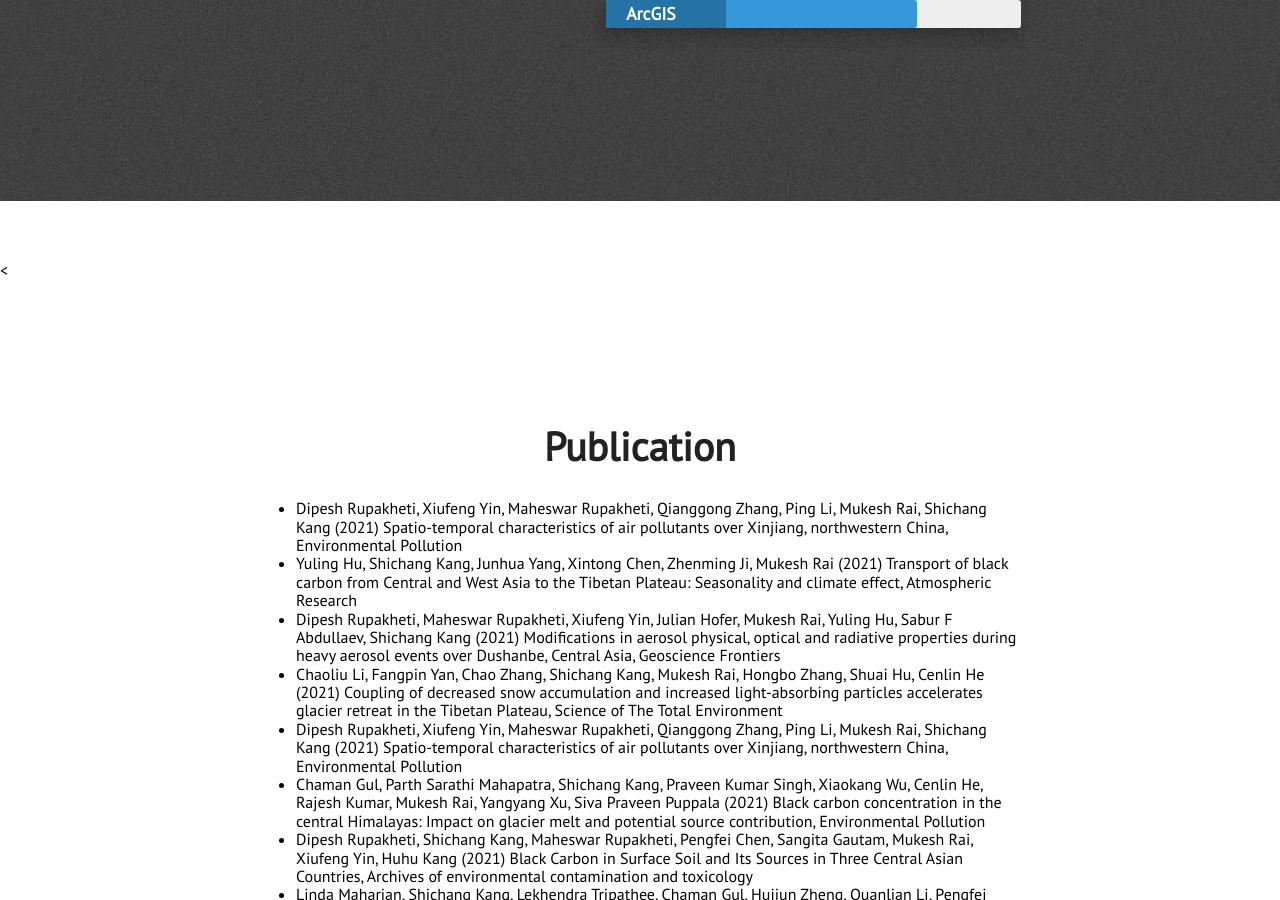
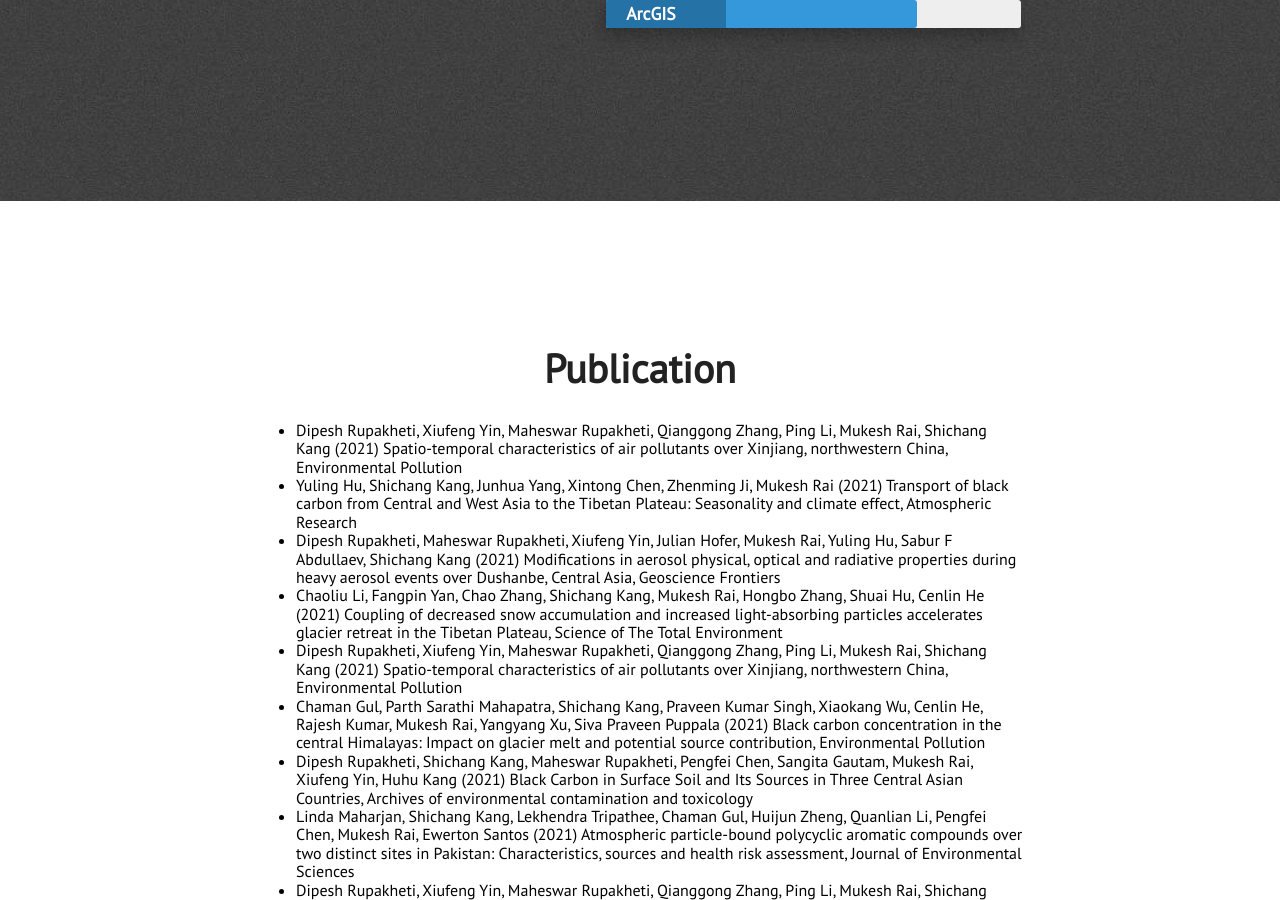
Before and after one commit to mukeshraeee/mukeshrai.github.io, a Jekyll site: the page built from index.html, in a window 1280 px wide and 900 px high, scrolled down 2699 px. Built offline with Jekyll 4.4.1, drawn with Linux system fonts in a browser that asks for light colours; nearby versions of some CDN libraries.

Commit message:
Update default.html

```diff
--- a/_layouts/default.html
+++ b/_layouts/default.html
@@ -11,7 +11,7 @@
 
     {% include skills.html %}
 
-    <{% include publication.html %}
+    {% include publication.html %}
 
     {% include blogs.html %}
 
```
